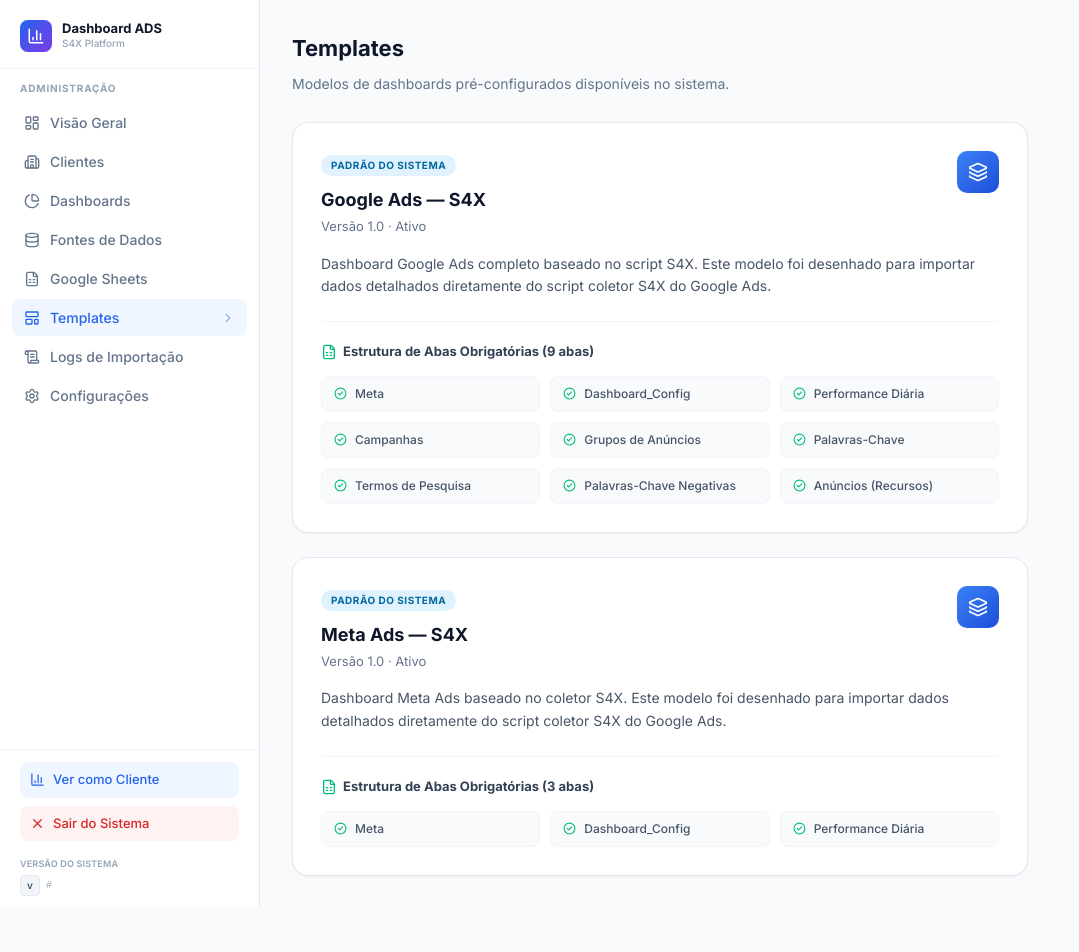
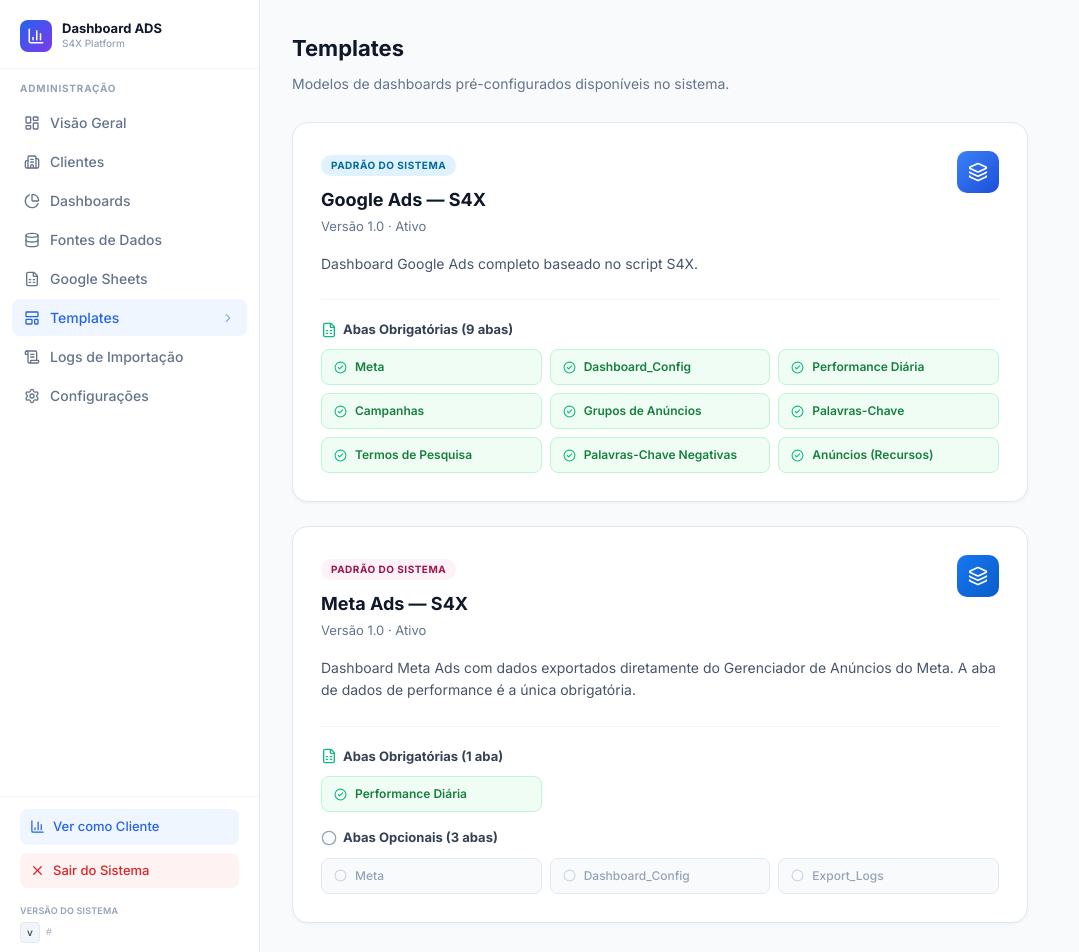
Before and after one commit to studio4x/dashboard-ads-s4x, a Next.js app: page /admin/templates in a window 1280 px wide. Shown: the top 952 px of the page, without its empty margins (0-1079 px from the left). Before the commit the page ends 908 px from the top, so only its background shows below. Built offline with nearby package versions, Linux system fonts and the light colour scheme.

Commit message:
fix: corrige abas obrigatorias do template Meta Ads S4X - apenas Performance Diaria e obrigatoria

```diff
--- a/src/app/admin/google-sheets/page.tsx
+++ b/src/app/admin/google-sheets/page.tsx
@@ -507,14 +507,16 @@ export default function GoogleSheetsAdminPage() {
                 }
 
                 return (
-                  <div style={{ padding: 16, borderRadius: 12, background: "#F0F9FF", border: "1px solid #BAE6FD" }}>
-                    <div style={{ display: "flex", gap: 8, alignItems: "center", marginBottom: 8 }}>
+                  <div style={{ borderRadius: 12, border: "1px solid #BAE6FD", overflow: "hidden" }}>
+                    <div style={{ padding: "12px 16px", background: "#F0F9FF", display: "flex", gap: 8, alignItems: "center" }}>
                       <Info size={16} style={{ color: "#2563EB" }} />
                       <span style={{ fontSize: 13, fontWeight: 700, color: "#0369A1" }}>
-                        Requisitos do Modelo: {isGoogleS4X ? 'Google Ads S4X' : 'Meta Ads S4X'}
+                        Estrutura da Planilha — {isGoogleS4X ? 'Google Ads S4X' : 'Meta Ads S4X'}
                       </span>
                     </div>
                     {isGoogleS4X ? (
+                      <div style={{ padding: "12px 16px", background: "white" }}>
+                        <p style={{ fontSize: 11, color: "#64748B", marginBottom: 8, fontWeight: 600 }}>ABAS OBRIGATÓRIAS</p>
                         <ul style={{ fontSize: 11, color: "#0369A1", listStyle: "disc", paddingLeft: 16, display: "grid", gridTemplateColumns: "1fr 1fr", gap: "2px 12px" }}>
                           <li>Meta</li>
                           <li>Dashboard_Config</li>
@@ -526,13 +528,20 @@ export default function GoogleSheetsAdminPage() {
                           <li>Negativas</li>
                           <li>Anúncios (Recursos)</li>
                         </ul>
+                      </div>
                     ) : (
-                      <ul style={{ fontSize: 11, color: "#0369A1", listStyle: "disc", paddingLeft: 16, display: "grid", gridTemplateColumns: "1fr 1fr", gap: "2px 12px" }}>
+                      <div style={{ padding: "12px 16px", background: "white" }}>
+                        <p style={{ fontSize: 11, color: "#15803D", marginBottom: 6, fontWeight: 700 }}>✓ ABA OBRIGATÓRIA</p>
+                        <div style={{ padding: "6px 10px", background: "#F0FDF4", border: "1px solid #BBF7D0", borderRadius: 6, fontSize: 12, color: "#15803D", fontWeight: 600, marginBottom: 12, display: "inline-block" }}>
+                          Performance Diária
+                        </div>
+                        <p style={{ fontSize: 11, color: "#94A3B8", marginBottom: 6, fontWeight: 700 }}>ABAS OPCIONAIS (se existirem, são lidas)</p>
+                        <ul style={{ fontSize: 11, color: "#94A3B8", listStyle: "disc", paddingLeft: 16, display: "grid", gridTemplateColumns: "1fr 1fr", gap: "2px 12px" }}>
                           <li>Meta</li>
                           <li>Dashboard_Config</li>
-                        <li>Performance Diária</li>
                           <li>Export_Logs</li>
                         </ul>
+                      </div>
                     )}
                   </div>
                 );
--- a/src/app/admin/templates/page.tsx
+++ b/src/app/admin/templates/page.tsx
@@ -1,6 +1,6 @@
 import type { Metadata } from "next";
 import { DASHBOARD_TEMPLATES } from "@/lib/dashboard/templates";
-import { FileSpreadsheet, Layers, CheckCircle2 } from "lucide-react";
+import { FileSpreadsheet, Layers, CheckCircle2, Circle } from "lucide-react";
 
 export const metadata: Metadata = { title: "Templates" };
 
@@ -34,8 +34,8 @@ export default function TemplatesPage() {
                   fontSize: 10,
                   padding: "3px 10px",
                   borderRadius: 99,
-                  background: "#E0F2FE",
-                  color: "#0369A1",
+                  background: t.platform === "meta_ads" ? "#FDF2F8" : "#E0F2FE",
+                  color: t.platform === "meta_ads" ? "#9D174D" : "#0369A1",
                   fontWeight: 700,
                   textTransform: "uppercase",
                   letterSpacing: "0.5px",
@@ -51,7 +51,9 @@ export default function TemplatesPage() {
                 width: 42,
                 height: 42,
                 borderRadius: 10,
-                background: "linear-gradient(135deg, #3B82F6, #1D4ED8)",
+                background: t.platform === "meta_ads"
+                  ? "linear-gradient(135deg, #1877F2, #0A5DC8)"
+                  : "linear-gradient(135deg, #3B82F6, #1D4ED8)",
                 display: "flex",
                 alignItems: "center",
                 justifyContent: "center",
@@ -62,18 +64,20 @@ export default function TemplatesPage() {
             </div>
 
             <p style={{ fontSize: 14, color: "#475569", lineHeight: 1.6, marginBottom: 24 }}>
-              {t.description} Este modelo foi desenhado para importar dados detalhados diretamente do script coletor S4X do Google Ads.
+              {t.description}
             </p>
 
             <hr style={{ border: 0, borderTop: "1px solid #F1F5F9", marginBottom: 20 }} />
 
+            <div style={{ display: "flex", flexDirection: "column", gap: 16 }}>
+              {/* Abas Obrigatórias */}
               <div>
-              <h3 style={{ fontSize: 13, fontWeight: 700, color: "#334155", display: "flex", alignItems: "center", gap: 6, marginBottom: 14 }}>
-                <FileSpreadsheet size={16} className="text-emerald-500" />
-                Estrutura de Abas Obrigatórias ({t.requiredSheets?.length || 0} abas)
+                <h3 style={{ fontSize: 13, fontWeight: 700, color: "#334155", display: "flex", alignItems: "center", gap: 6, marginBottom: 10 }}>
+                  <FileSpreadsheet size={16} style={{ color: "#10B981" }} />
+                  Abas Obrigatórias ({t.requiredSheets?.length || 0} {(t.requiredSheets?.length || 0) === 1 ? "aba" : "abas"})
                 </h3>
 
-              <div style={{ display: "grid", gridTemplateColumns: "repeat(auto-fill, minmax(180px, 1fr))", gap: 10 }}>
+                <div style={{ display: "grid", gridTemplateColumns: "repeat(auto-fill, minmax(180px, 1fr))", gap: 8 }}>
                   {t.requiredSheets?.map((sheet) => (
                     <div
                       key={sheet}
@@ -82,19 +86,53 @@ export default function TemplatesPage() {
                         alignItems: "center",
                         gap: 8,
                         padding: "8px 12px",
-                      background: "#F8FAFC",
-                      border: "1px solid #F1F5F9",
+                        background: "#F0FDF4",
+                        border: "1px solid #BBF7D0",
                         borderRadius: 8,
                         fontSize: 12,
-                      color: "#475569",
-                      fontWeight: 500
+                        color: "#15803D",
+                        fontWeight: 600
                       }}
                     >
-                    <CheckCircle2 size={13} className="text-emerald-500 flex-shrink-0" />
+                      <CheckCircle2 size={13} style={{ color: "#10B981", flexShrink: 0 }} />
                       <span>{sheet}</span>
                     </div>
                   ))}
                 </div>
+              </div>
+
+              {/* Abas Opcionais */}
+              {t.optionalSheets && t.optionalSheets.length > 0 && (
+                <div>
+                  <h3 style={{ fontSize: 13, fontWeight: 700, color: "#334155", display: "flex", alignItems: "center", gap: 6, marginBottom: 10 }}>
+                    <Circle size={16} style={{ color: "#94A3B8" }} />
+                    Abas Opcionais ({t.optionalSheets.length} {t.optionalSheets.length === 1 ? "aba" : "abas"})
+                  </h3>
+
+                  <div style={{ display: "grid", gridTemplateColumns: "repeat(auto-fill, minmax(180px, 1fr))", gap: 8 }}>
+                    {t.optionalSheets.map((sheet) => (
+                      <div
+                        key={sheet}
+                        style={{
+                          display: "flex",
+                          alignItems: "center",
+                          gap: 8,
+                          padding: "8px 12px",
+                          background: "#F8FAFC",
+                          border: "1px solid #E2E8F0",
+                          borderRadius: 8,
+                          fontSize: 12,
+                          color: "#94A3B8",
+                          fontWeight: 500
+                        }}
+                      >
+                        <Circle size={13} style={{ color: "#CBD5E1", flexShrink: 0 }} />
+                        <span>{sheet}</span>
+                      </div>
+                    ))}
+                  </div>
+                </div>
+              )}
             </div>
           </div>
         ))}
--- a/src/lib/dashboard/templates.ts
+++ b/src/lib/dashboard/templates.ts
@@ -10,6 +10,7 @@ export interface DashboardTemplateDefinition {
   sourceType: DataSourceType;
   description: string;
   requiredSheets?: string[];
+  optionalSheets?: string[];
 }
 
 export const DASHBOARD_TEMPLATES: DashboardTemplateDefinition[] = [
@@ -40,11 +41,14 @@ export const DASHBOARD_TEMPLATES: DashboardTemplateDefinition[] = [
     version: "1.0",
     status: "active",
     sourceType: "google_sheets",
-    description: "Dashboard Meta Ads baseado no coletor S4X.",
+    description: "Dashboard Meta Ads com dados exportados diretamente do Gerenciador de Anúncios do Meta. A aba de dados de performance é a única obrigatória.",
     requiredSheets: [
+      "Performance Diária"
+    ],
+    optionalSheets: [
       "Meta",
       "Dashboard_Config",
-      "Performance Diária"
+      "Export_Logs"
     ]
   },
   {
--- a/src/lib/google-sheets/schemas/meta-ads-s4x.ts
+++ b/src/lib/google-sheets/schemas/meta-ads-s4x.ts
@@ -5,14 +5,14 @@ export const META_ADS_S4X_SCHEMA: TemplateSchema = {
   version: "1.0",
   tabs: {
     "Meta": {
-      required: true,
+      required: false,
       criticalColumns: ["Chave", "Valor"],
       expectedColumns: [],
       type: "key_value",
       criticalKeys: ["Conta_ID", "Data_Inicial", "Data_Final", "Timezone"]
     },
     "Dashboard_Config": {
-      required: true,
+      required: false,
       criticalColumns: ["Chave", "Valor"],
       expectedColumns: [],
       type: "key_value",
```
Lines whose indentation alone changed are shown as unchanged.
